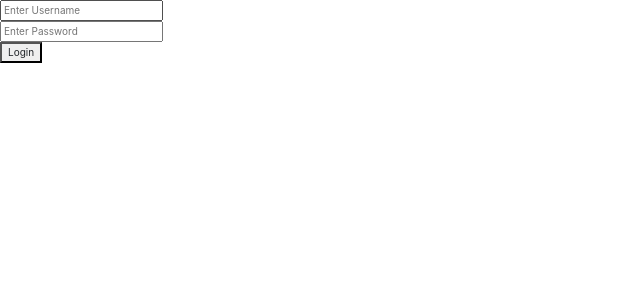
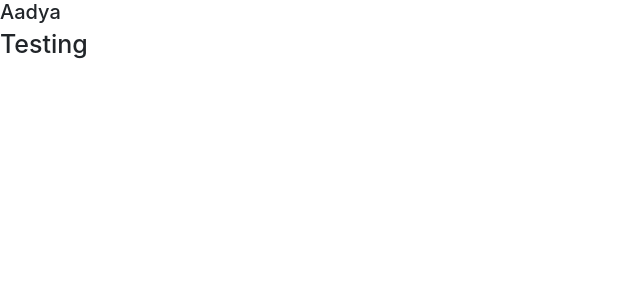
Before and after one commit to kattisravani24/angulardemo, an Angular app: page / in a window 1280 px wide. Shown: the top 300 px of the page, without its empty margins (0-640 px from the left). Built offline with nearby package versions, Linux system fonts and the light colour scheme.

Commit message:
latest commits

```diff
--- a/src/app/child/child.component.html
+++ b/src/app/child/child.component.html
@@ -1,6 +1,8 @@
 <h2>{{pData}}</h2>
 
-<div>
+<!-- <div>
     <h1>Welcome {{ userNameFromParent }}</h1>
     <p>You have Logged in successfully</p>
-</div>
+</div>   -->
+
+<h1>{{ childAttr }}</h1>
--- a/src/app/child/child.component.ts
+++ b/src/app/child/child.component.ts
@@ -6,8 +6,9 @@ import { Component, OnInit, Input } from '@angular/core';
 })
 
 export class ChildComponent implements OnInit {
-   @Input() pData;
-   @Input() userNameFromParent:string;
+    @Input() pData;
+//    @Input() userNameFromParent:string;
+   @Input() childAttr:string;
     constructor() { }
 
     ngOnInit() {
--- a/src/app/parent/parent.component.html
+++ b/src/app/parent/parent.component.html
@@ -1,12 +1,14 @@
-<!-- <child [pData] = "name"></child> -->
 
-<div *ngIf="!validLogin">
+
+<!-- <div *ngIf="!validLogin">
 <input type="text" id="#un" placeholder="Enter Username"><br>
 <input type="password" id="#pwd" placeholder="Enter Password"><br>
 
 <button (click) = "validateUser()">Login</button>
-</div>
+</div>-->
 
-<div *ngIf="validLogin">
-    <child [userNameFromParent] = "username"></child>
-</div>
+
+
+<child [pData] = "name"  [childAttr] = "parentFeild"></child>
+
+<!-- <child [childAttr] = "parentFeild"></child> -->
--- a/src/app/parent/parent.component.ts
+++ b/src/app/parent/parent.component.ts
@@ -10,10 +10,12 @@ export class ParentComponent implements OnInit {
     validLogin:boolean;
     username:string;
     password:string;
+    parentFeild:string;
     constructor() { }
 
     ngOnInit() {
-        // this.name = "Aadya";
+        this.name = "Aadya";
+        this.parentFeild = "Testing";
      }
      validateUser(){
          let user = document.getElementById("#un") as HTMLInputElement;
```
